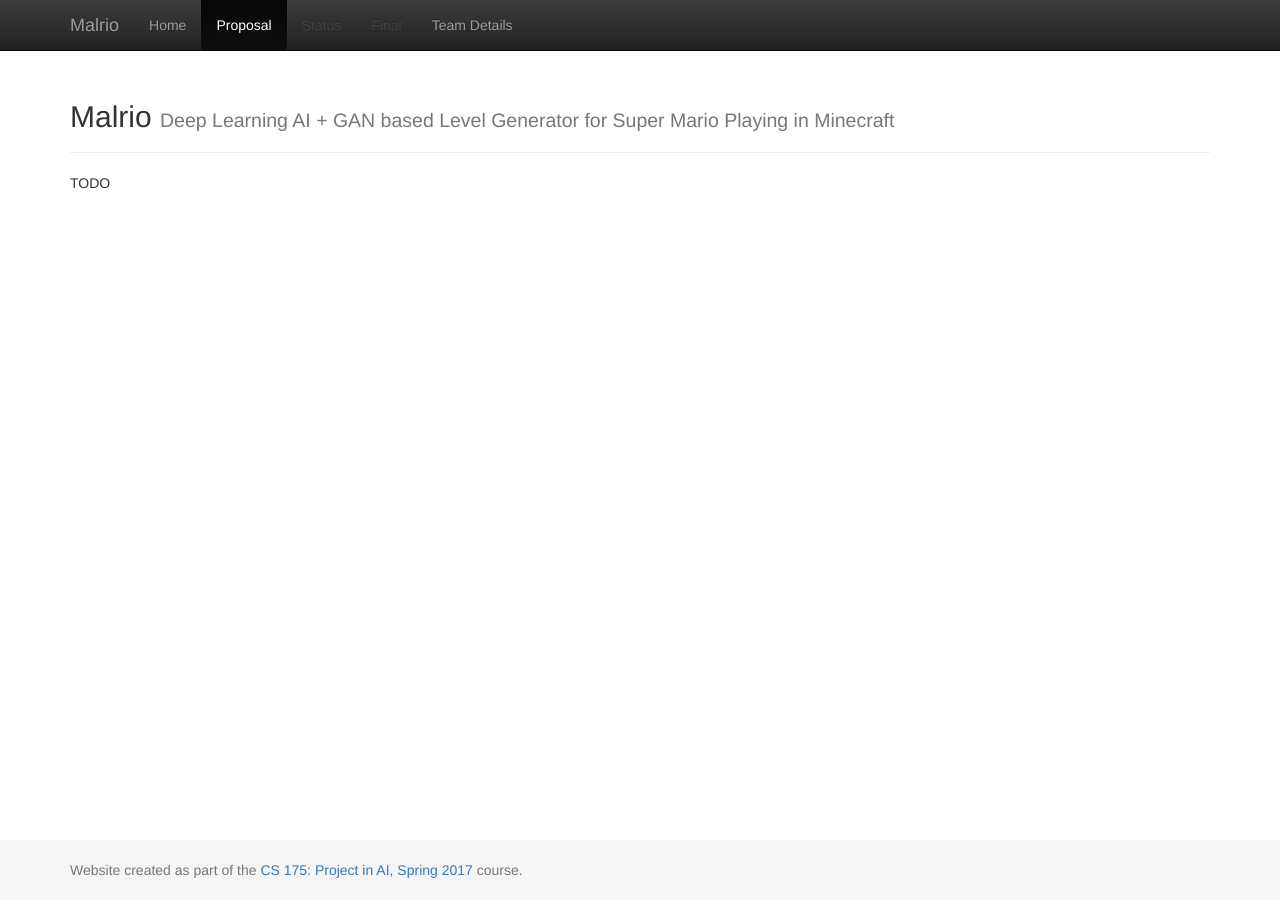
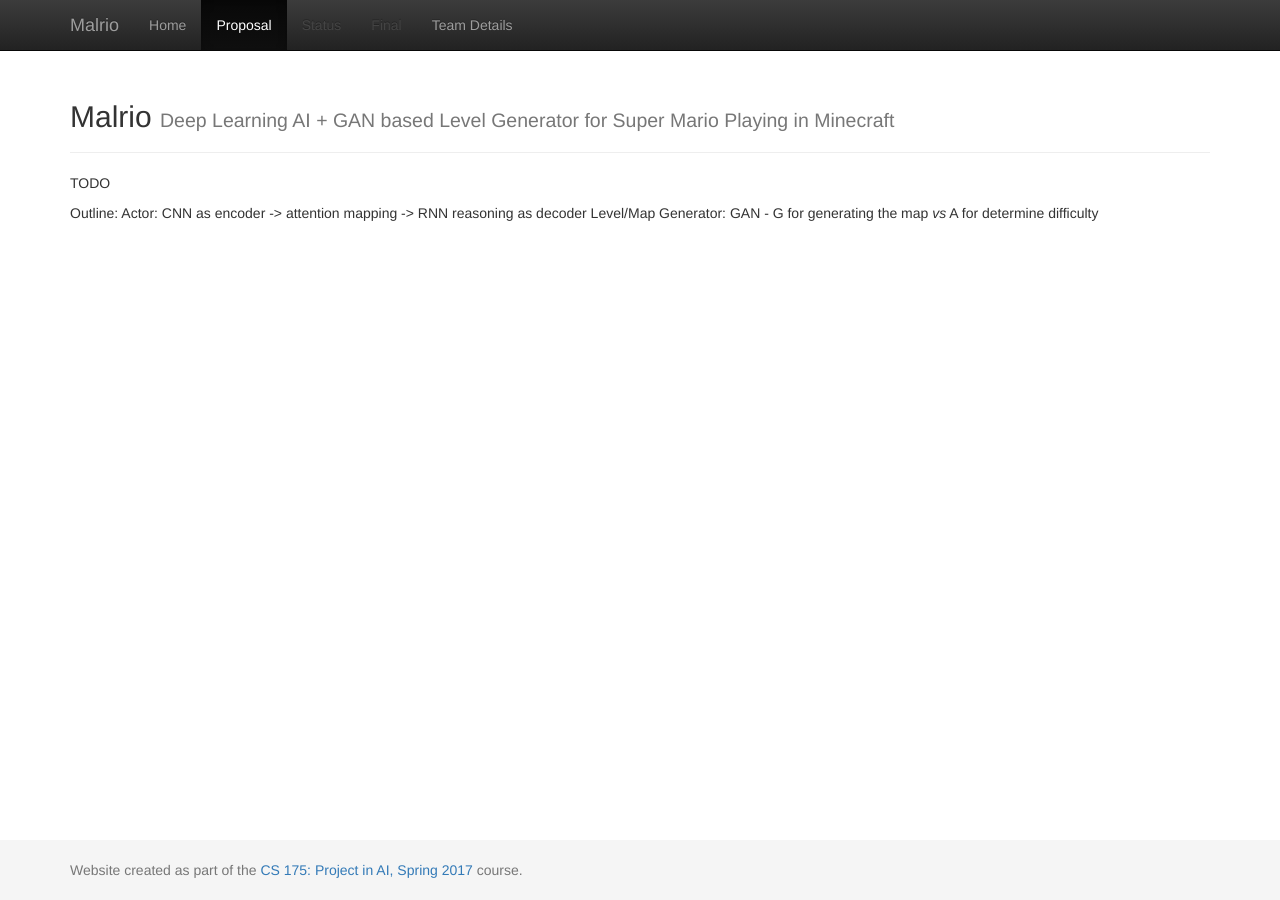
Before and after one commit to Malmactor/malrio, a Jekyll site: the page built from docs/proposal.md, in a window 1280 px wide. Built offline with Jekyll 4.4.1, drawn with Linux system fonts in a browser that asks for light colours.

Commit message:
Update proposal.md

```diff
--- a/docs/proposal.md
+++ b/docs/proposal.md
@@ -4,3 +4,8 @@
 ---
 
 TODO
+
+
+Outline:
+Actor: CNN as encoder -> attention mapping -> RNN reasoning as decoder
+Level/Map Generator: GAN - G for generating the map _vs_ A for determine difficulty
```
